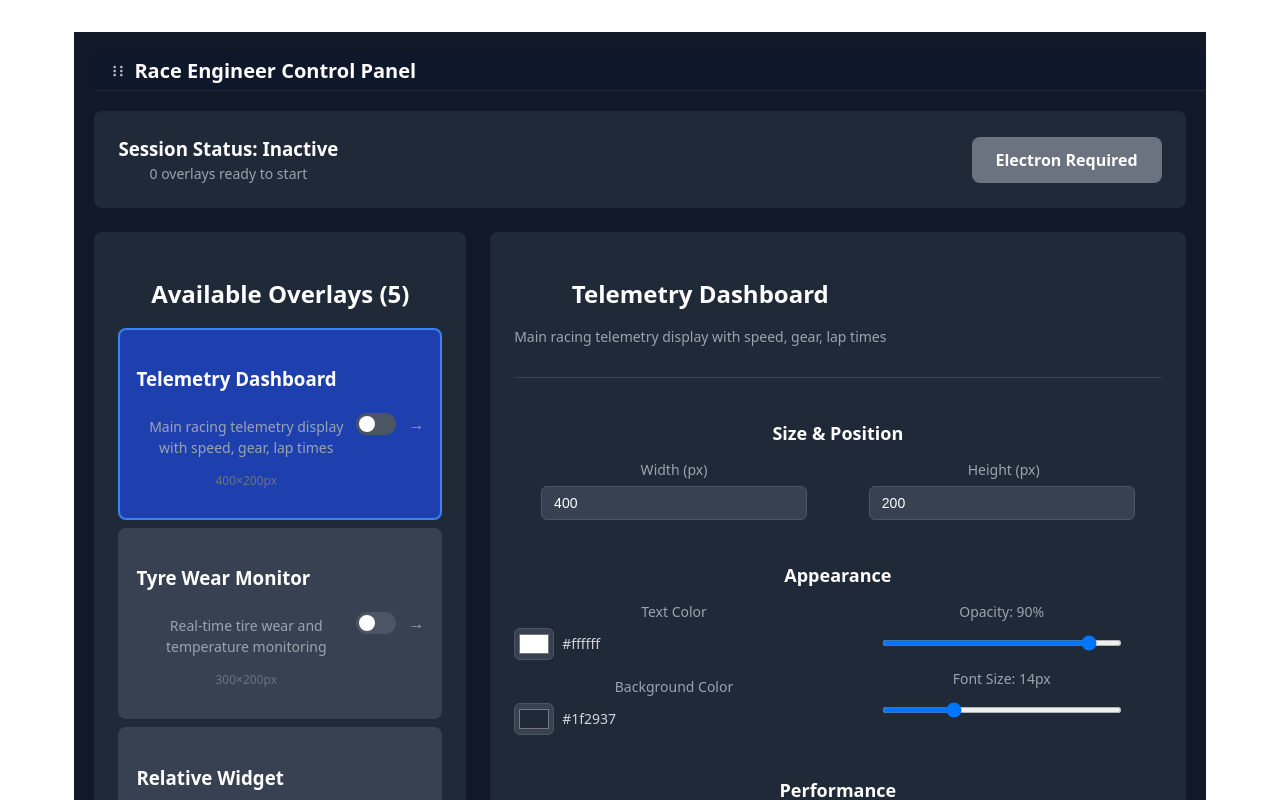
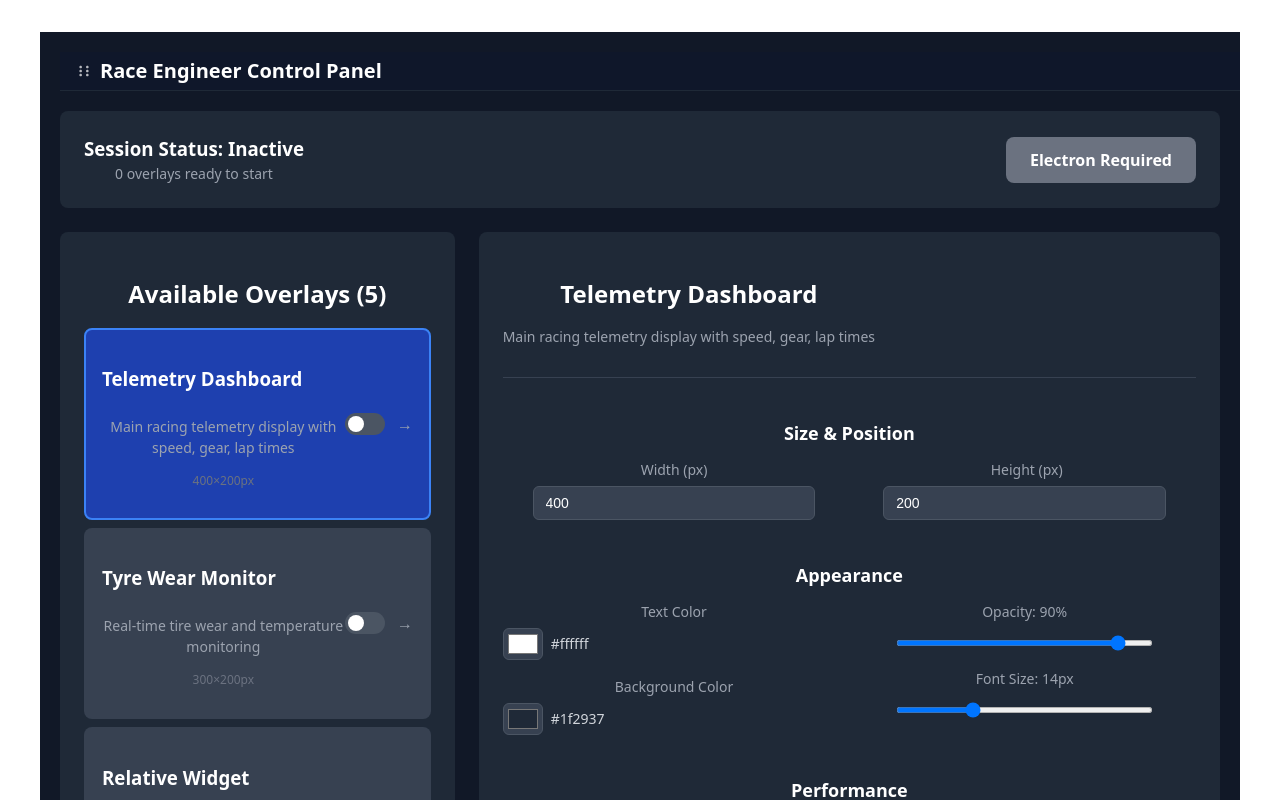
Before and after one commit to twh0008/RaceEngineer, a React (Vite) app in the folder packages/renderer/: page / in a window 1280 px wide. Shown: the top 800 px of the page. Built offline with nearby package versions, Linux system fonts and the light colour scheme.

Commit message:
fix for ui jumping

```diff
--- a/packages/renderer/src/components/controlPanel/styles/ControlPanel.css
+++ b/packages/renderer/src/components/controlPanel/styles/ControlPanel.css
@@ -1,17 +1,18 @@
 .control-panel {
-  max-width: 100%;
+  width: 100vw;
+  max-width: 1200px;
+  min-width: 900px;
   max-height: 100%;
   background-color: #111827;
   color: white;
   padding: 20px;
-  margin: 0;
+  margin: 0 auto;
   display: flex;
   flex-direction: column;
   overflow: hidden;
   border: none;
   border-radius: 0;
   box-sizing: border-box;
-  min-width: 400px;
   min-height: 600px;
 }
 
@@ -38,7 +39,7 @@
 .panel-content {
   padding: 20px 0px 0px 0px;
   flex-grow: 1;
-  overflow: auto;
+  overflow-y: auto; /* always show vertical scrollbar */
   width: 100%;
 }
 
@@ -49,6 +50,13 @@
   width: 100%;
 }
 
+.config-panel,
+.overlay-selection-panel {
+  min-width: 0;
+  max-width: 100%;
+  box-sizing: border-box;
+  overflow-x: auto;
+}
 
 .status-card {
   background-color: #1f2937;
```
